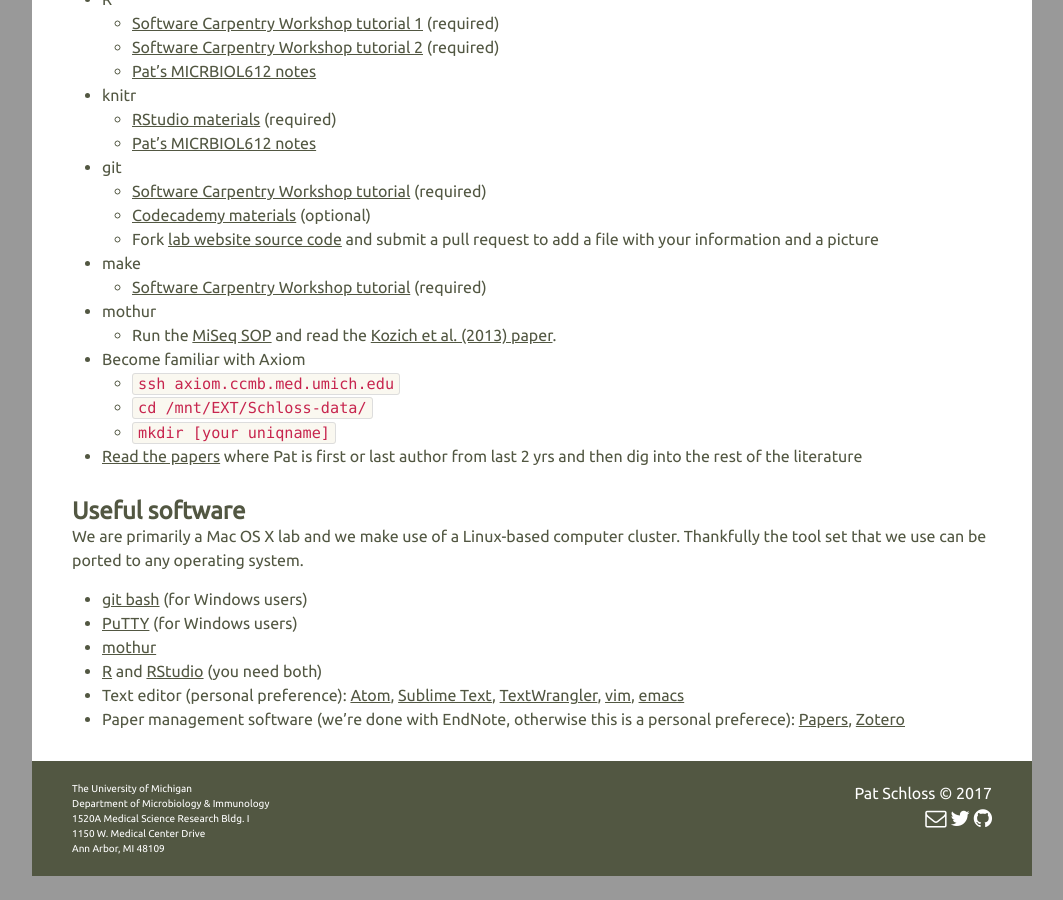
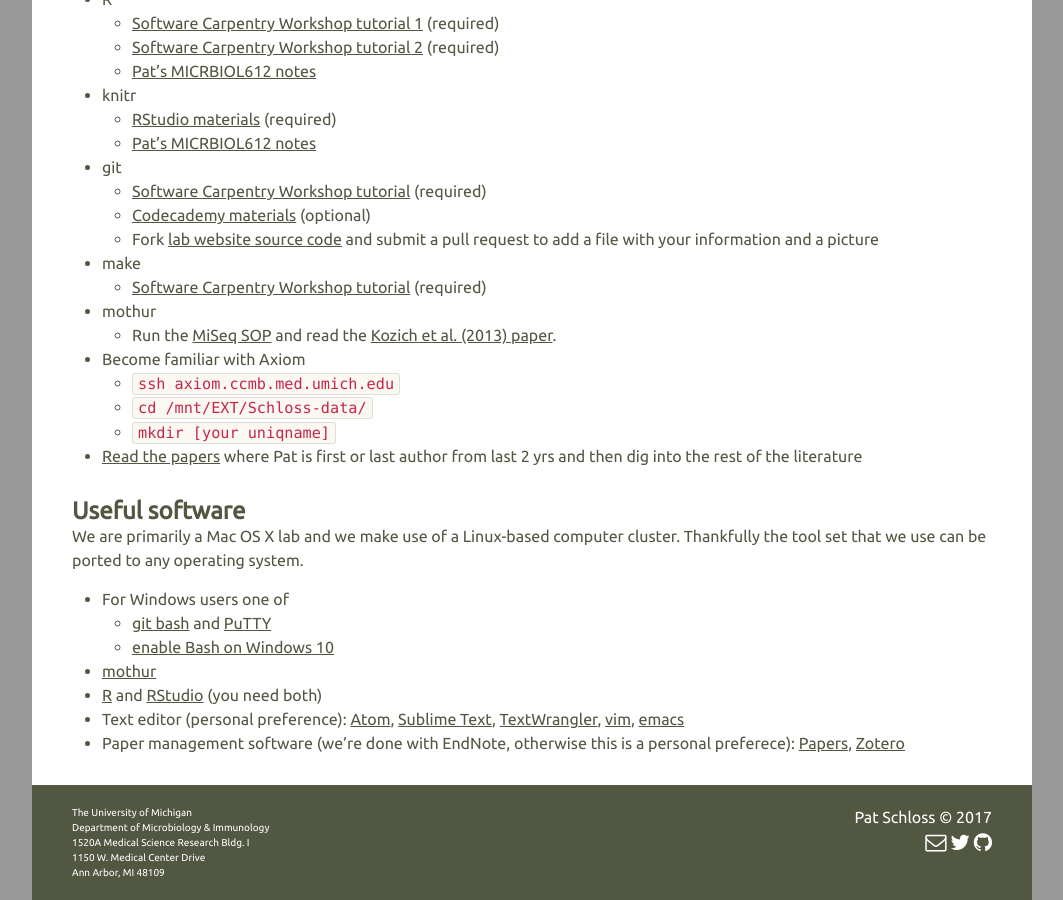
Before and after one commit to SchlossLab/schlosslab.github.io, a Jekyll site: the page built from _fish_bowl/n00b.md, in a window 1280 px wide and 900 px high, scrolled down 1017 px. Shown: the whole window, without its empty margins (108-1171 px from the left). Built offline with Jekyll 4.4.1, drawn with Linux system fonts in a browser that asks for light colours; nearby versions of some CDN libraries; before the commit the page ends 1893 px from its top, so only the background shows below that.

Commit message:
Add how to enable Bash on Windows 10

```diff
--- a/_fish_bowl/n00b.md
+++ b/_fish_bowl/n00b.md
@@ -61,8 +61,9 @@
 ### Useful software
 We are primarily a Mac OS X lab and we make use of a Linux-based computer cluster. Thankfully the tool set that we use can be ported to any operating system.
 
-* [git bash](https://git-for-windows.github.io) (for Windows users)
-* [PuTTY](http://www.putty.org) (for Windows users)
+* For Windows users one of
+  * [git bash](https://git-for-windows.github.io) and [PuTTY](http://www.putty.org)
+  * [enable Bash on Windows 10](http://stackoverflow.com/questions/36352627/how-to-enable-bash-in-windows-10-developer-preview)
 * [mothur](https://github.com/mothur/mothur/releases)
 * [R](https://www.r-project.org) and [RStudio](https://www.rstudio.com) (you need both)
 * Text editor (personal preference): [Atom](https://atom.io), [Sublime Text](https://www.sublimetext.com), [TextWrangler](https://itunes.apple.com/us/app/textwrangler/id404010395?mt=12), [vim](http://www.vim.org), [emacs](https://www.gnu.org/software/emacs/)
```
